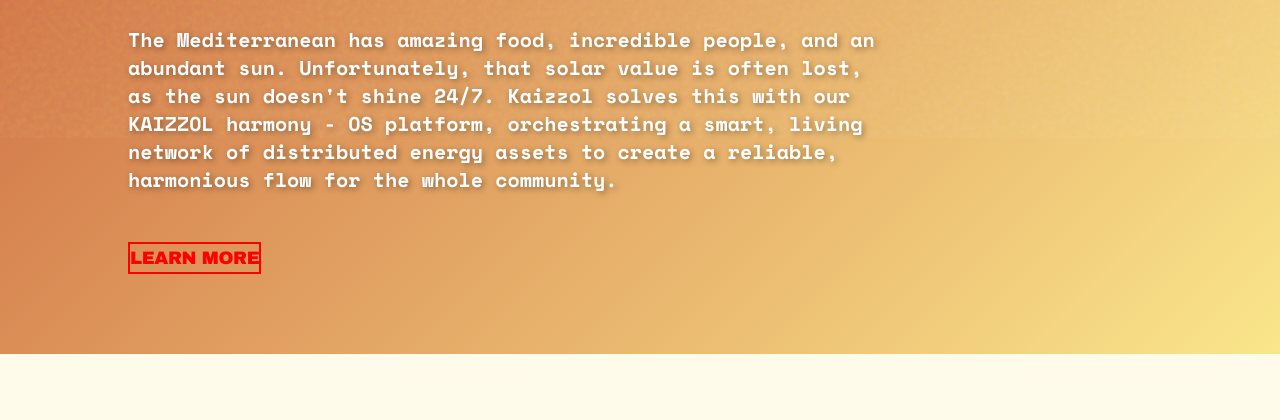
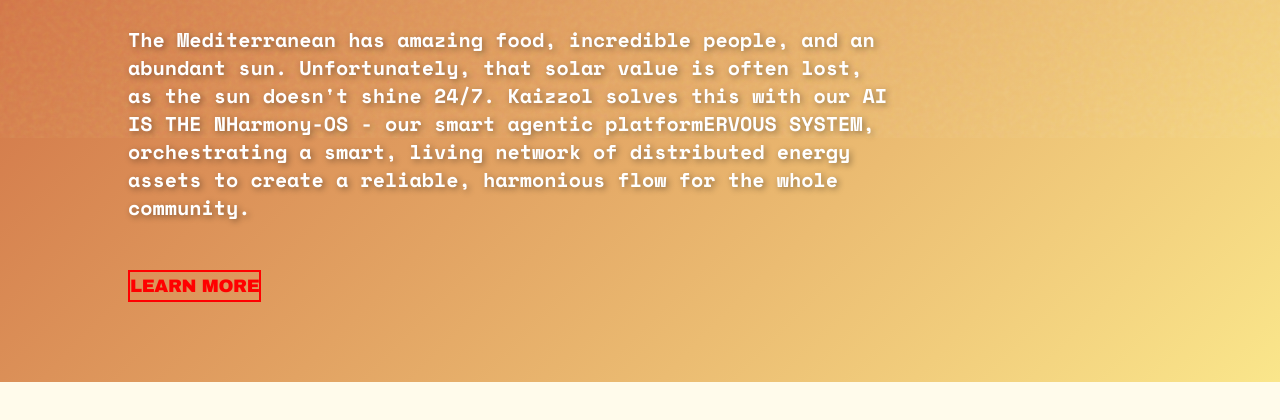
Before and after one commit to jkaizzol/kaizzol, a plain HTML site: page index.html in a window 1280 px wide. Shown: the part 662-1082 px from the top of the page. Drawn offline with nearby package versions, Linux system fonts and the light colour scheme.

Commit message:
Remove <br> before AI and update platform name to Harmony-OS

```diff
--- a/index.html
+++ b/index.html
@@ -364,8 +364,8 @@
 
                 <!-- Hero Copy (v21) -->
                 <p data-translate="heroSubtitle" class="text-lg md:text-xl font-bold max-w-3xl mb-12 leading-relaxed hero-subtext text-white">
-                    <!-- UPDATED TEXT: Changed "Agentic AI energy platform" to "KAIZZOL harmony - OS platform" -->
-                    The Mediterranean has amazing food, incredible people, and an abundant sun. Unfortunately, that solar value is often lost, as the sun doesn't shine 24/7. Kaizzol solves this with our KAIZZOL harmony - OS platform, orchestrating a smart, living network of distributed energy assets to create a reliable, harmonious flow for the whole community.
+                    <!-- UPDATED TEXT: Changed "Agentic AI energy platform" to " AI IS THE NHarmony-OS - our smart agentic platformERVOUS SYSTEM" -->
+                    The Mediterranean has amazing food, incredible people, and an abundant sun. Unfortunately, that solar value is often lost, as the sun doesn't shine 24/7. Kaizzol solves this with our  AI IS THE NHarmony-OS - our smart agentic platformERVOUS SYSTEM, orchestrating a smart, living network of distributed energy assets to create a reliable, harmonious flow for the whole community.
                 </p>
                 <div class="flex flex-col md:flex-row justify-start gap-6">
                     <!-- Button still links to community section, even though it's not in nav -->
@@ -381,7 +381,7 @@
             <div class="max-w-6xl mx-auto">
 
                 <div class="text-center mb-16 reveal">
-                    <h2 data-translate="techTitle" class="text-4xl md:text-7xl mb-6 text-dark-text">THE GRID IS A LIVING ORGANISM.<br>AI IS THE NERVOUS SYSTEM.</h2>
+                    <h2 data-translate="techTitle" class="text-4xl md:text-7xl mb-6 text-dark-text">THE GRID IS A LIVING ORGANISM. AI IS THE NERVOUS SYSTEM.</h2>
                     <p data-translate="techSubtitle" class="text-md md:text-lg text-gray-700 max-w-3xl mx-auto">
                         Traditional power plants are rigid. Our Virtual Power Plant is fluid. Our Agentic AI energy platform is the 'smart brain' at its center, learning, predicting, and coordinating—harmonizing thousands of Distributed Energy Assets (DERs) like solar, batteries, EVs, and smart HVACs.
                     </p>
@@ -707,8 +707,8 @@
                 navCalculator: "Savings Calculator",
                 navConnect: "Connect",
                 heroTitle: "WE'RE REWRITING<br>THE RULES OF ENERGY<br>IN THE MEDITERRANEAN.",
-                // UPDATED TEXT: Changed "Agentic AI energy platform" to "KAIZZOL harmony - OS platform"
-                heroSubtitle: "The Mediterranean has amazing food, incredible people, and an abundant sun. Unfortunately, that solar value is often lost, as the sun doesn't shine 24/7. Kaizzol solves this with our KAIZZOL harmony - OS platform, orchestrating a smart, living network of distributed energy assets to create a reliable, harmonious flow for the whole community.",
+                // UPDATED TEXT: Changed "Agentic AI energy platform" to " AI IS THE NHarmony-OS - our smart agentic platformERVOUS SYSTEM"
+                heroSubtitle: "The Mediterranean has amazing food, incredible people, and an abundant sun. Unfortunately, that solar value is often lost, as the sun doesn't shine 24/7. Kaizzol solves this with our  AI IS THE NHarmony-OS - our smart agentic platformERVOUS SYSTEM, orchestrating a smart, living network of distributed energy assets to create a reliable, harmonious flow for the whole community.",
                 heroButton: "Learn More",
                 techTitle: "THE GRID IS A LIVING ORGANISM.&lt;br&gt;AI IS THE NERVOUS SYSTEM.",
                 techSubtitle: "Traditional power plants are rigid. Our Virtual Power Plant is fluid. Our Agentic AI energy platform is the 'smart brain' at its center, learning, predicting, and coordinating—harmonizing thousands of Distributed Energy Assets (DERs) like solar, batteries, EVs, and smart HVACs.",
```
